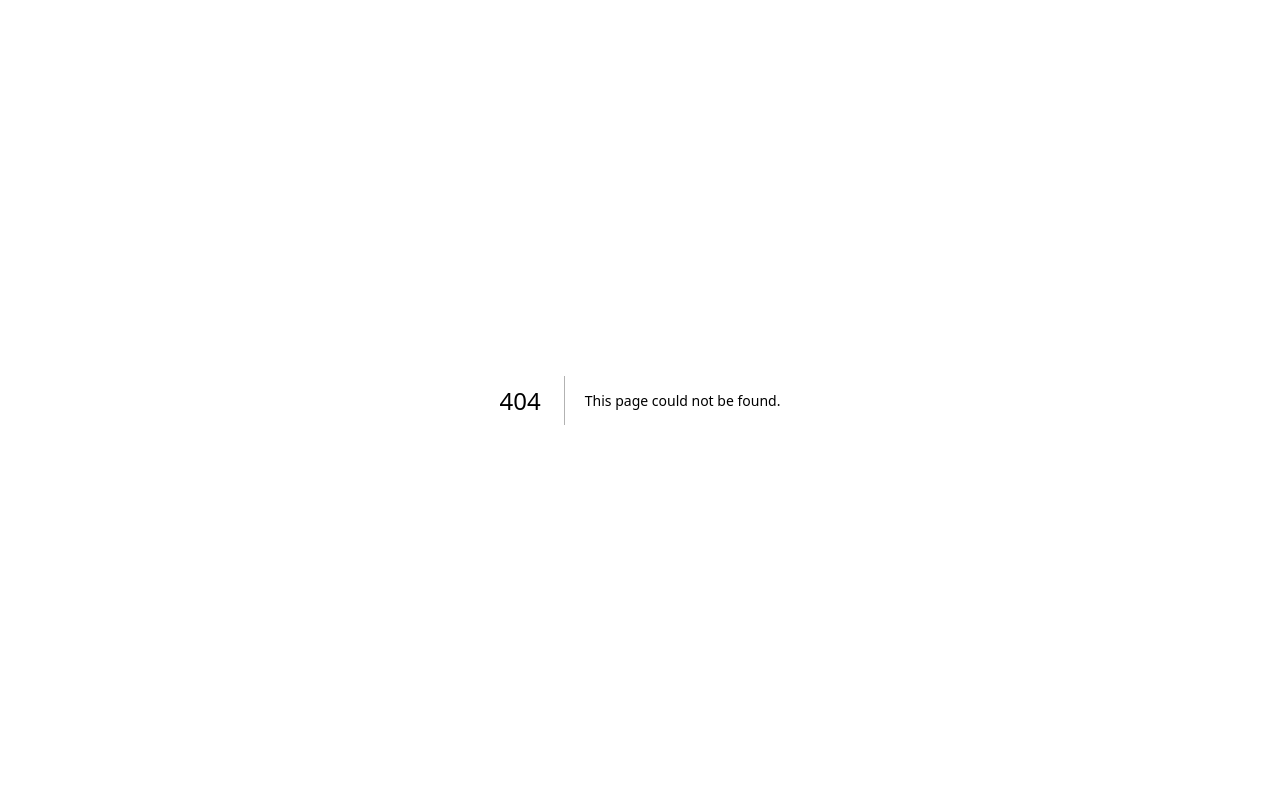
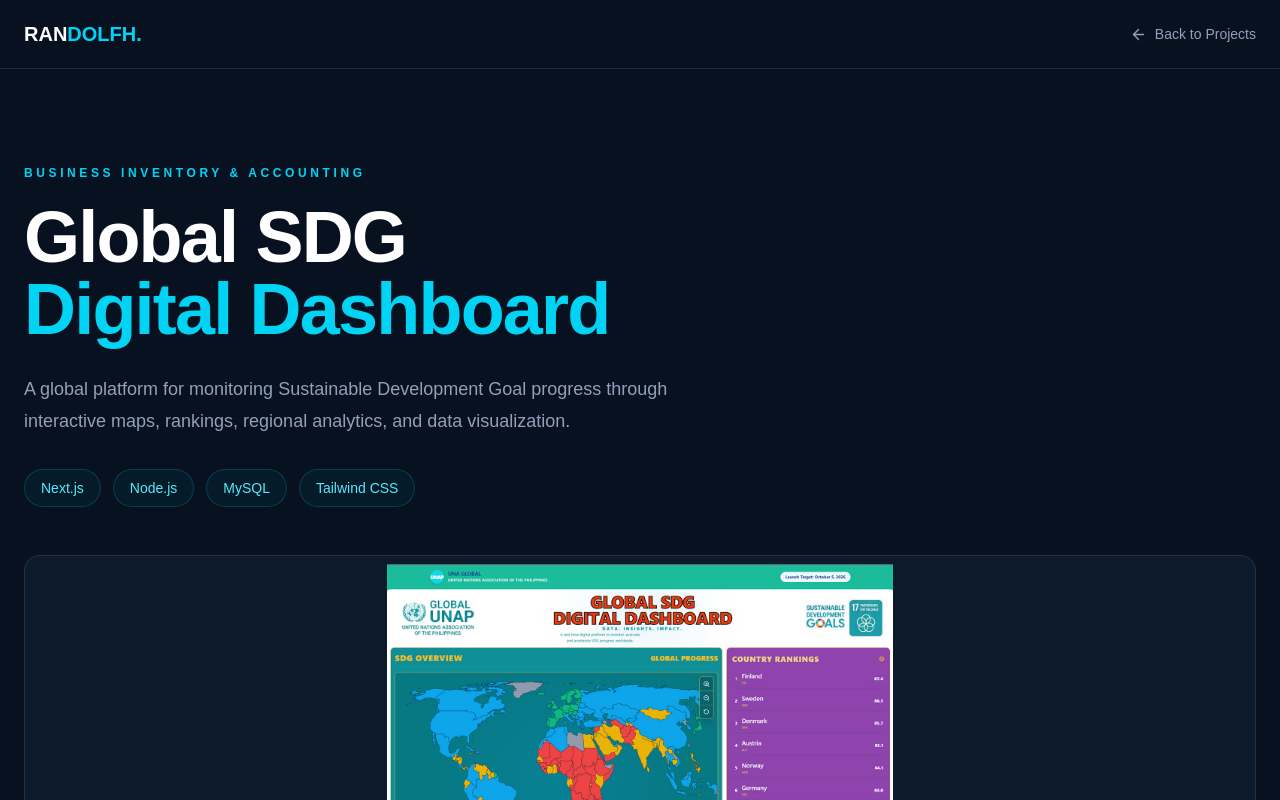
Before and after one commit to RanZeb26/portfolio, a Next.js app: page /projects/Inventory in a window 1280 px wide. Before the commit this address had no page. Shown: the top 800 px of the page. Built offline with nearby package versions, Linux system fonts and the light colour scheme.

Commit message:
add Inventory

```diff
--- a/app/page.tsx
+++ b/app/page.tsx
@@ -33,6 +33,7 @@ const projects = [
       "Integrated inventory, purchasing, sales, invoicing, delivery, and accounting platform designed for real-world business operations.",
     tech: ["PHP", "MySQL", "Bootstrap", "AJAX"],
     accent: "blue",
+    image: "/images/Inventory.png",
   },
   {
     number: "03",
@@ -42,6 +43,7 @@ const projects = [
       "Employee scheduling, attendance processing, biometric log integration, overtime, deductions, and payroll preparation system.",
     tech: ["VB.NET", "SQL Server", "ZKTeco"],
     accent: "purple",
+    image: "/images/HR.png",
   },
   {
     number: "04",
--- /dev/null
+++ b/app/projects/Inventory/page.tsx
@@ -0,0 +1,224 @@
+"use client";
+
+import Link from "next/link";
+import { ArrowLeft, ArrowUpRight, Code2, Database, ShoppingCart, Package, Scale, BarChart3 } from "lucide-react";
+
+export default function MeatShopProjectPage() {
+  const features = [
+    {
+      icon: Package,
+      title: "Product Management",
+      description:
+        "Manage meat products, product details, prices, and available inventory.",
+    },
+    {
+      icon: Scale,
+      title: "Weighing & Pricing",
+      description:
+        "Calculate product prices based on weight and the configured price per unit.",
+    },
+    {
+      icon: ShoppingCart,
+      title: "Point of Sale",
+      description:
+        "Process customer purchases and organize daily sales transactions.",
+    },
+    {
+      icon: Database,
+      title: "Inventory Tracking",
+      description:
+        "Maintain product stock records and track inventory changes.",
+    },
+    {
+      icon: BarChart3,
+      title: "Sales Monitoring",
+      description:
+        "Support daily business monitoring with organized transaction records.",
+    },
+    {
+      icon: Code2,
+      title: "Desktop Application",
+      description:
+        "A desktop-based application built with Python and Tkinter.",
+    },
+  ];
+
+  return (
+    <main className="min-h-screen bg-[#07111f] text-white">
+      {/* Navigation */}
+      <nav className="border-b border-white/10">
+        <div className="mx-auto flex max-w-7xl items-center justify-between px-6 py-5">
+          <Link href="/" className="text-xl font-black">
+            RAN<span className="text-cyan-400">DOLFH.</span>
+          </Link>
+
+          <Link
+            href="/#projects"
+            className="flex items-center gap-2 text-sm text-slate-400 transition hover:text-cyan-400"
+          >
+            <ArrowLeft size={17} />
+            Back to Projects
+          </Link>
+        </div>
+      </nav>
+
+      {/* Project Hero */}
+      <section className="mx-auto max-w-7xl px-6 py-16 lg:py-24">
+        <p className="mb-5 text-xs font-bold uppercase tracking-[0.3em] text-cyan-400">
+          Business Inventory & Accounting
+        </p>
+
+        <h1 className="max-w-4xl text-4xl font-black tracking-tight sm:text-6xl lg:text-7xl">
+          Global SDG
+          <br />
+          <span className="text-cyan-400">Digital Dashboard</span>
+        </h1>
+
+        <p className="mt-7 max-w-2xl text-lg leading-8 text-slate-400">
+          A global platform for monitoring Sustainable Development Goal
+          progress through interactive maps, rankings, regional analytics,
+          and data visualization.
+        </p>
+
+        <div className="mt-8 flex flex-wrap gap-3">
+          {["Next.js", "Node.js", "MySQL", "Tailwind CSS"].map((tech) => (
+            <span
+              key={tech}
+              className="rounded-full border border-cyan-400/20 bg-cyan-400/5 px-4 py-2 text-sm text-cyan-300"
+            >
+              {tech}
+            </span>
+          ))}
+        </div>
+
+        {/* Project Screenshot */}
+        <div className="mt-12 overflow-hidden rounded-2xl border border-white/10 bg-[#0c1a2b] p-2">
+          <img
+            src="/images/Dashboard_Full.jpg"
+            alt="Global SDG Digital Dashboard application screenshot"
+            className="max-h-[650px] w-full rounded-xl object-contain"
+          />
+        </div>
+      </section>
+
+      {/* Overview */}
+      <section className="border-y border-white/10 bg-[#0a1727]">
+        <div className="mx-auto grid max-w-7xl gap-12 px-6 py-16 md:grid-cols-2">
+          <div>
+            <p className="mb-4 text-xs font-bold uppercase tracking-[0.3em] text-cyan-400">
+              Project Overview
+            </p>
+            <h2 className="text-3xl font-black">About the System</h2>
+          </div>
+
+          <div className="space-y-5 leading-8 text-slate-400">
+            <p>
+              The Global SDG Digital Dashboard is a web-based platform for monitoring Sustainable Development Goal
+              progress. It provides interactive maps, rankings, regional analytics, and data visualization tools.
+            </p>
+            <p>
+              The interface is developed with Next.js and Node.js, with MySQL
+              listed as the database technology for this portfolio entry.
+              The actual implemented features can be documented and expanded
+              to match your application.
+            </p>
+          </div>
+        </div>
+      </section>
+
+      {/* Features */}
+      <section className="mx-auto max-w-7xl px-6 py-20">
+        <p className="mb-4 text-xs font-bold uppercase tracking-[0.3em] text-cyan-400">
+          Core Capabilities
+        </p>
+
+        <h2 className="mb-12 text-3xl font-black sm:text-4xl">
+          System Features
+        </h2>
+
+        <div className="grid gap-5 sm:grid-cols-2 lg:grid-cols-3">
+          {features.map((feature) => {
+            const Icon = feature.icon;
+
+            return (
+              <div
+                key={feature.title}
+                className="rounded-2xl border border-white/10 bg-[#0c1a2b] p-7 transition hover:border-cyan-400/40"
+              >
+                <Icon size={28} className="mb-6 text-cyan-400" />
+
+                <h3 className="text-lg font-bold">{feature.title}</h3>
+
+                <p className="mt-3 text-sm leading-7 text-slate-400">
+                  {feature.description}
+                </p>
+              </div>
+            );
+          })}
+        </div>
+      </section>
+
+      {/* Technology */}
+      <section className="border-y border-white/10 bg-[#0a1727]">
+        <div className="mx-auto max-w-7xl px-6 py-16">
+          <p className="mb-4 text-xs font-bold uppercase tracking-[0.3em] text-cyan-400">
+            Development Stack
+          </p>
+
+          <h2 className="text-3xl font-black">Technologies Used</h2>
+
+          <div className="mt-8 grid gap-4 sm:grid-cols-3">
+            {[
+              ["Next.js", "Frontend framework"],
+              ["Node.js", "Backend runtime"],
+              ["MySQL", "Database management"],
+            ].map(([name, description]) => (
+              <div
+                key={name}
+                className="rounded-xl border border-white/10 p-5"
+              >
+                <h3 className="font-bold text-white">{name}</h3>
+                <p className="mt-2 text-sm text-slate-500">{description}</p>
+              </div>
+            ))}
+          </div>
+        </div>
+      </section>
+
+      {/* Contact */}
+      <section className="mx-auto max-w-4xl px-6 py-20 text-center">
+        <h2 className="text-3xl font-black sm:text-4xl">
+          Have a project in mind?
+        </h2>
+
+        <p className="mt-4 text-slate-400">
+          Let's discuss how software can improve your business operations.
+        </p>
+
+        <a
+          href="mailto:randolfhsantos@gmail.com?subject=Global%20SDG%20Digital%20Dashboard%20Project%20Inquiry"
+          className="mt-8 inline-flex items-center gap-3 rounded-full bg-cyan-400 px-7 py-4 font-bold text-[#07111f] transition hover:bg-cyan-300"
+        >
+          Contact Me
+          <ArrowUpRight size={18} />
+        </a>
+
+        <div className="mt-12">
+          <Link
+            href="/#projects"
+            className="text-sm text-slate-500 transition hover:text-cyan-400"
+          >
+            <span className="inline-flex items-center gap-2">
+              <ArrowLeft size={16} />
+              Back to all projects
+            </span>
+          </Link>
+        </div>
+      </section>
+
+      <footer className="border-t border-white/10 px-6 py-7 text-center text-sm text-slate-600">
+        © {new Date().getFullYear()} RANDOLFH. All rights reserved.
+      </footer>
+    </main>
+  );
+}
```
Also changed, not shown: public/images/Inventory.png (added).
